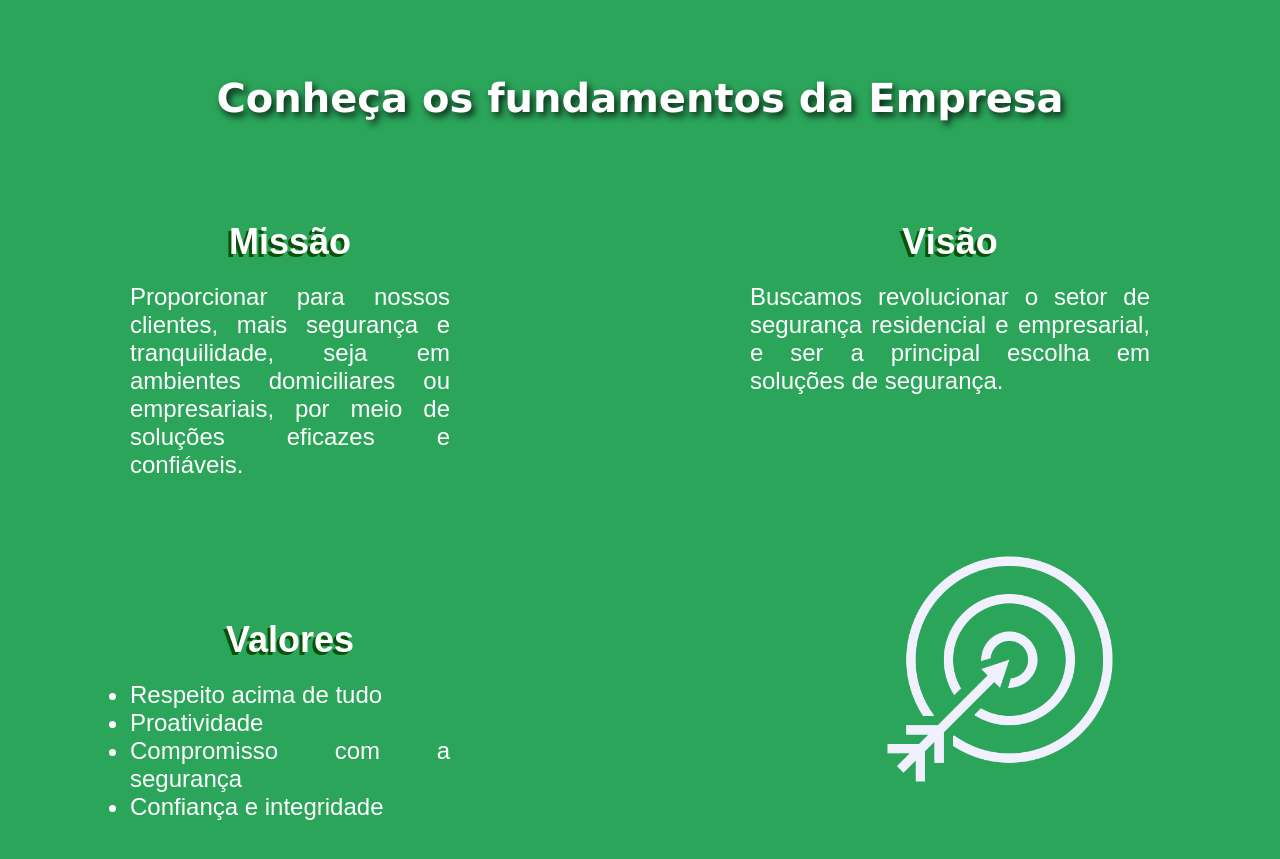
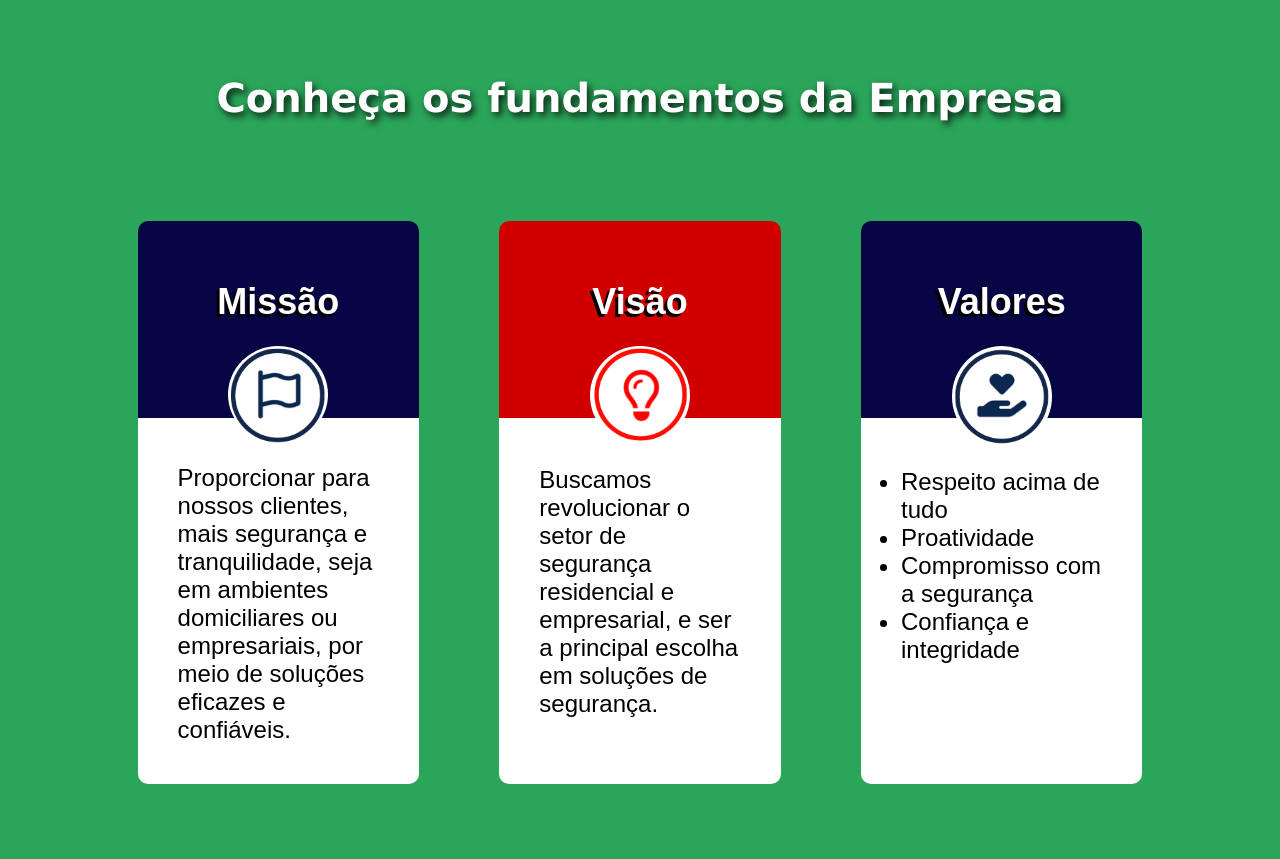
Before and after one commit to Ana-Livia-Lopes/YouSafe, a plain HTML site: page index.html in a window 1280 px wide. Shown: the part 920-1779 px from the top of the page. Drawn offline with Linux system fonts and the light colour scheme.

Commit message:
alterei missão visão e valores

```diff
--- a/css/index.css
+++ b/css/index.css
@@ -121,12 +121,6 @@ a:hover{
     margin-left: 250px;
 }
 
-.mvv h2{
-    text-align: center;
-    margin-bottom: 20px;
-    margin-top: 100px;
-    text-shadow: rgb(10, 82, 10) -3px 3px;
-}
 
 section {
     height: 100vh;
@@ -144,19 +138,45 @@ section {
 #empresa{
     font-family: Arial, sans-serif;
     display: grid;
-    grid-template-columns:  repeat(2, 1fr);
+    grid-template-columns:  repeat(3, 1fr);
     grid-template-rows: auto;
-    gap: 40px;
-    color: white;
-    text-align:justify;
+    gap: 10px;
+    color: rgb(0, 0, 0);
+    margin-top: 100px;
+    margin-left: 8%;
+    margin-right: 8%;
 }
 
+.mvv h2{
+    text-align: center;
+    margin-top: 50px;
+    text-shadow: rgb(0, 0, 0) -3px 3px;
+    color: white;
+    margin-bottom: 10px;
+}
 .mvv{
-    margin-left: 130px;
-    margin-right: 130px;
+    margin-left: 100px;
+    margin-right: 100px;
+    background: linear-gradient(to bottom, rgb(6, 6, 69) 35%, white 35%);
+    padding: 10px;
+    border-radius: 10px;
+    margin-left: 10%;
+    margin-right: 10%;
+    display: flex;
+    flex-direction: column;
+    align-items: center;
 }
-
-#alvo{
-    width: 300px;
-    margin-left: 100px;
+.mvv p, .mvv ul{
+    padding-left: 30px;
+    padding-right: 30px;
+    padding-bottom: 30px;
 }
+#vermelho{
+    background: linear-gradient(to bottom, rgb(209, 0, 0) 35%, white 35%);
+}
+.imgmvv{
+    width: 100px;
+    border-radius: 100%;
+    margin-bottom: 8%;
+    margin-top: 5%;
+}
--- a/index.html
+++ b/index.html
@@ -32,24 +32,23 @@
         <div id="empresa">
             <div class="mvv">
             <h2>Missão</h2>
+            <img src="img/missao.png" class="imgmvv">
             <p>Proporcionar para nossos clientes, mais segurança e tranquilidade, seja em ambientes domiciliares ou empresariais, por meio de soluções eficazes e confiáveis.</p>
             </div>
-            <div class="mvv">
+            <div id="vermelho" class="mvv">
             <h2>Visão</h2>
+            <img src="img/visao.png" class="imgmvv">
             <p>Buscamos revolucionar o setor de segurança residencial e empresarial, e ser a principal escolha em soluções de segurança.</p>
             </div>
-
             <div class="mvv">
                 <h2>Valores</h2>
+                <img src="img/valores.png" class="imgmvv">
                 <ul>
                     <li>Respeito acima de tudo</li>
                     <li>Proatividade</li>
                     <li>Compromisso com a segurança</li>
                     <li>Confiança e integridade</li>
                 </ul>
-            </div>
-            <div class="mvv">
-                <img id="alvo" src="./img/alvo.png" alt="alvo">
             </div>
 
         </div>
```
Also changed, not shown: img/missao.png (added), img/valores.png (added), img/visao.png (added).
